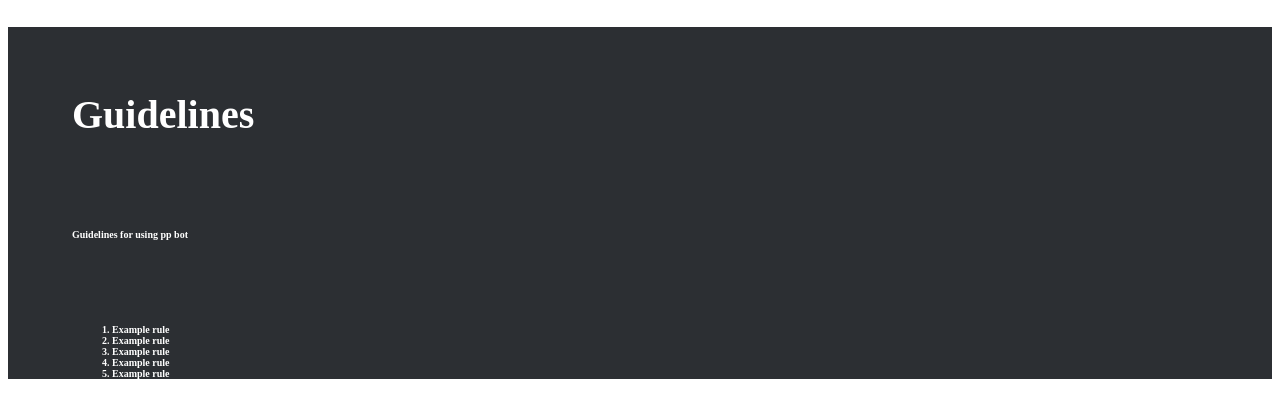
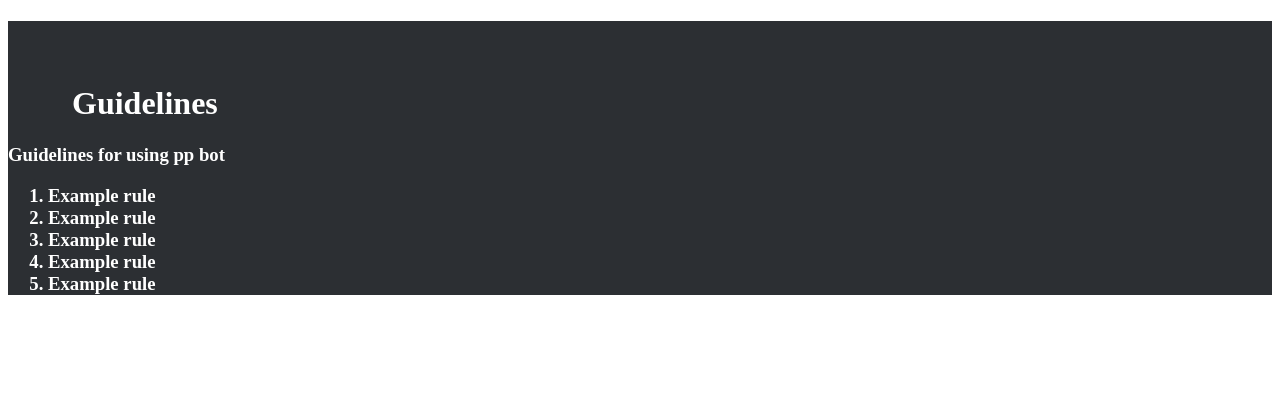
Before and after one commit to schlopp/schlopp.github.io, a plain HTML site: page index.html in a window 1280 px wide. Drawn offline with Linux system fonts and the light colour scheme.

Commit message:
Update style.css

```diff
--- a/css/style.css
+++ b/css/style.css
@@ -12,10 +12,10 @@
 .container h1 {
   padding-left: 5vw;
   padding-top: 5vw;
-  font-size: 40px;
+  font-size: 32px;
 }
-.container h3 {
+.container h2 {
   padding-left: 5vw;
   padding-top: 5vw;
-  font-size: 10px;
+  font-size: 24px;
 }
```
